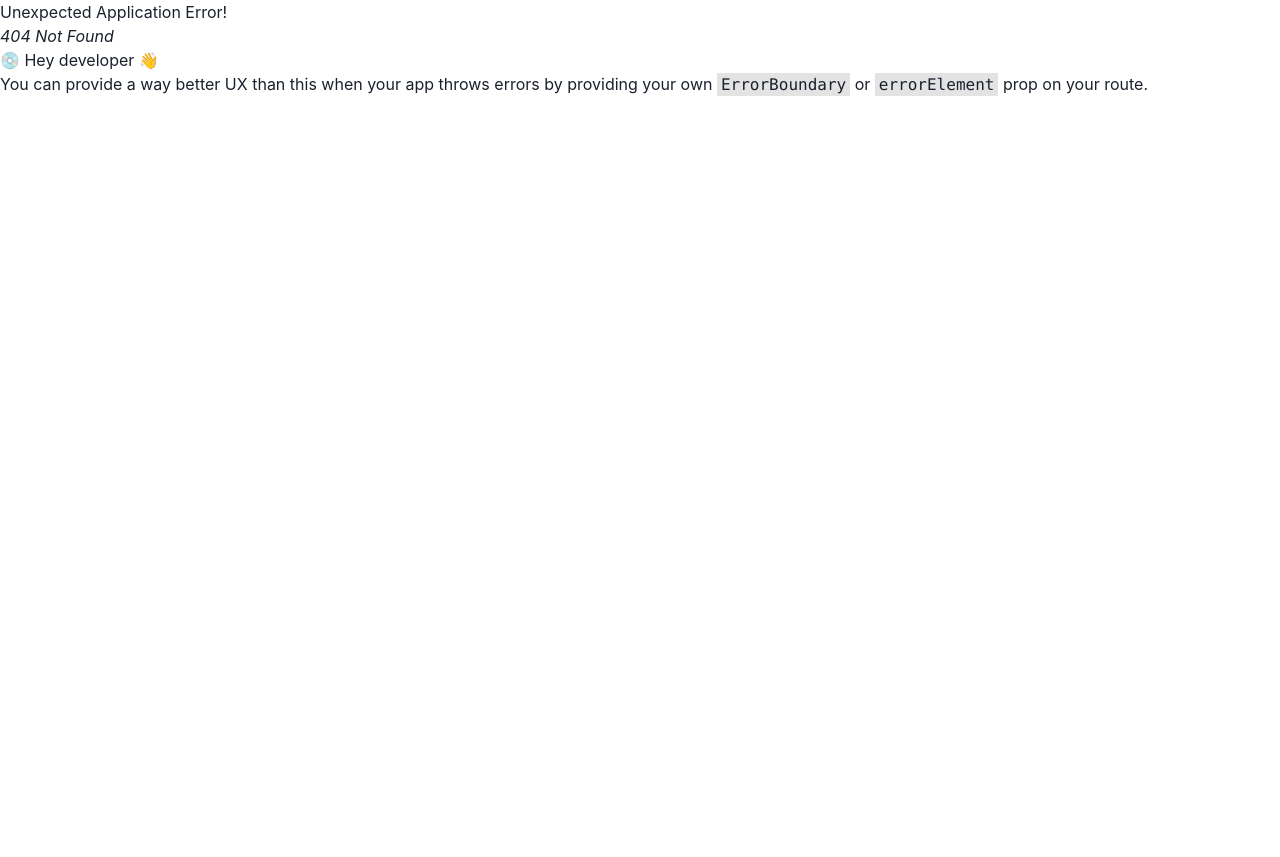
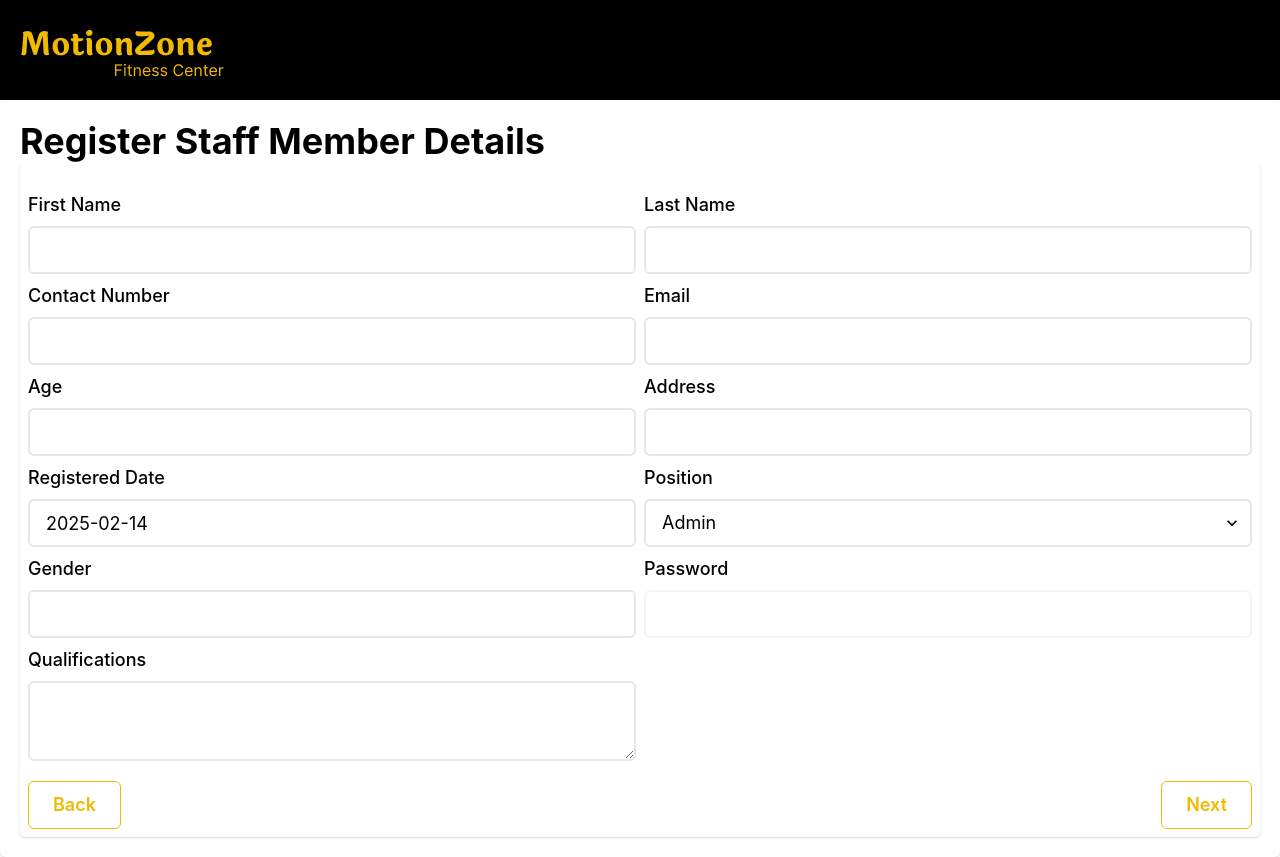
Before and after one commit to GymManagmentSystem/gym_admin_web_app, a React (Vite) app: page /staff/register in a window 1280 px wide. Before the commit this address had no page. Before the commit the page ends 800 px from the top, so only its background shows below. Built offline with nearby package versions, Linux system fonts and the light colour scheme.

Commit message:
adding register page

```diff
--- a/src/components/LoginCard.tsx
+++ b/src/components/LoginCard.tsx
@@ -117,7 +117,7 @@ const LoginCard = ({ onSubmit }: LoginCardProps) => {
                 variant="link"
                 {...forgotText}
                 alignSelf="flex-end"
-                onClick={() => navigate("/register")} // or any function to handle register action
+                onClick={() => navigate("/staff/register")} // or any function to handle register action
               >
                 Register
               </Button>
--- /dev/null
+++ b/src/components/RegisterHeading.tsx
@@ -0,0 +1,29 @@
+import { Box, HStack, Image, Text, VStack } from "@chakra-ui/react";
+import logo from "../assets/MotionZone.png";
+import profileLogo from "../assets/profile.png";
+import useAdminNameStore from "../store/useAdminNameStore";
+
+const RegisterHeading = () => {
+  return (
+    <>
+    <HStack
+      style={{ justifyContent: "flexStart", backgroundColor: "#000" }}
+      p={5}
+    >
+      <Image src={logo} />
+      <Box
+        style={{
+          display: "flex",
+          justifyContent: "space-between",
+          alignItems: "center",
+        }}
+        width={{ md: "20%", lg: "15%", xl: "15%" }}
+      >
+      </Box>
+    </HStack>
+  </>
+);
+
+}
+
+export default RegisterHeading
--- /dev/null
+++ b/src/pages/RegisterPage.tsx
@@ -0,0 +1,241 @@
+import {
+    Button,
+    Card,
+    FormControl,
+    FormErrorMessage,
+    FormLabel,
+    Heading,
+    HStack,
+    SimpleGrid,
+    Textarea,
+    useToast,
+  } from "@chakra-ui/react";
+  import TextInput from "../components/TextInput";
+  import { useNavigate } from "react-router-dom";
+  import { staffDataSchema } from "../components/StaffEditableForm";
+  import { z } from "zod";
+  import { useForm } from "react-hook-form";
+  import { zodResolver } from "@hookform/resolvers/zod";
+  import TextArea from "../components/TextArea";
+  import SelectFeild from "../components/Select";
+  import useAddStaffMember from "../hooks/useAddStaffMember";
+  import { useQueryClient } from "@tanstack/react-query";
+import RegisterHeading from "../components/RegisterHeading";
+
+
+  const addStaffSchema = staffDataSchema;
+
+  export type StaffAddFormData = z.infer<typeof addStaffSchema>;
+
+const RegisterPage = () => {
+
+
+    const responsiveButtonSize = { sm: "sm", md: "sm", lg: "md", xl: "lg" };
+    const navigation = useNavigate();
+    const addStaffMember = useAddStaffMember();
+    const toast = useToast();
+    const queryClient = useQueryClient();
+
+    const {
+      register,
+      handleSubmit,
+      watch,
+      formState: { errors },
+    } = useForm<StaffAddFormData>({
+      resolver: zodResolver(addStaffSchema),
+      defaultValues: {
+        registeredDate: new Date().toISOString().split("T")[0],
+      },
+    });
+
+    const onSubmitStaffMember = (data: StaffAddFormData) => {
+      addStaffMember.mutate(data, {
+        onSuccess: (data) => {
+          toast({
+            title: "User Added Successful!",
+            description: "User Added Successfully",
+            status: "success",
+            duration: 3000,
+            isClosable: true,
+            position: "top-right",
+            colorScheme: "yellow",
+          });
+          queryClient.invalidateQueries(["staffMemberTableDetails"]);
+        },
+        onError: (error) => {
+          toast({
+            title: "Error!",
+            description:
+              error instanceof Error ? error.message : "unexpected error",
+            status: "error",
+            duration: 3000,
+            isClosable: true,
+            position: "top-right",
+            colorScheme: "red",
+          });
+        },
+      });
+      console.log(data);
+    };
+
+    const selectedPosition = watch("position");
+
+
+
+  return (
+    <>
+    <RegisterHeading/>
+    <Card
+      backgroundColor="#fff"
+      variant="elevated"
+      padding={5}
+      height="100%"
+      overflow="auto"
+      sx={{
+        "::-webkit-scrollbar": {
+          display: "none",
+        },
+      }}
+    >
+
+      <Heading color="#000" size={{ sm: "md", md: "lg", xl: "xl" }}>
+        Register Staff Member Details
+      </Heading>
+      <Card backgroundColor="#fff" variant="elevated" padding={2}>
+        <form onSubmit={handleSubmit(onSubmitStaffMember)}>
+          <SimpleGrid
+            width="100%"
+            mt={5}
+            gap={2}
+            columns={{ sm: 1, md: 2, lg: 2, xl: 2 }}
+          >
+            <TextInput
+              textInputTitle="First Name"
+              name="firstName"
+              register={register}
+              errors={errors.firstName}
+              inputType="string"
+              formType="addForm"
+            />
+            <TextInput
+              textInputTitle="Last Name"
+              name="lastName"
+              register={register}
+              errors={errors.lastName}
+              inputType="string"
+              formType="addForm"
+            />
+
+            <TextInput
+              textInputTitle="Contact Number"
+              name="contactNumber"
+              register={register}
+              errors={errors.contactNumber}
+              inputType="string"
+              formType="addForm"
+            />
+            <TextInput
+              textInputTitle="Email"
+              name="email"
+              register={register}
+              errors={errors.email}
+              inputType="string"
+              formType="addForm"
+            />
+
+            <TextInput
+              textInputTitle="Age"
+              name="age"
+              register={register}
+              errors={errors.age}
+              inputType="number"
+              formType="addForm"
+            />
+
+            <TextInput
+              textInputTitle="Address"
+              name="address"
+              register={register}
+              errors={errors.address}
+              inputType="string"
+              formType="addForm"
+            />
+
+            <TextInput
+              textInputTitle="Registered Date"
+              name="registeredDate"
+              register={register}
+              errors={errors.registeredDate}
+              inputType="string"
+              formType="addForm"
+            />
+
+            <SelectFeild
+              selectArray={["Admin"]}
+              textInputTitle="Position"
+              name="position"
+              register={register}
+              errors={errors.position}
+              formType="addForm"
+            />
+
+            <TextInput
+              textInputTitle="Gender"
+              name="gender"
+              register={register}
+              errors={errors.gender}
+              inputType="string"
+              formType="addForm"
+            />
+
+            <TextInput
+              textInputTitle="Password"
+              name="password"
+              register={register}
+              errors={errors.password}
+              inputType="password"
+              formType="addForm"
+              isEditEnabled={selectedPosition == "Admin" ? false : true}
+            />
+
+            <TextArea
+              textInputTitle="Qualifications"
+              name="qualifications"
+              register={register}
+              errors={errors.qualifications}
+              formType="addForm"
+            />
+          </SimpleGrid>
+
+          <HStack justifyContent="space-between" mt={5}>
+            <Button
+              variant="outline"
+              color="#F1B900"
+              borderColor="#F1B900"
+              padding={5}
+              size={responsiveButtonSize}
+              _hover={{ backgroundColor: "#F1B900", color: "#fff" }}
+              onClick={() => navigation("/")}
+            >
+              Back
+            </Button>
+            <Button
+              variant="outline"
+              color="#F1B900"
+              borderColor="#F1B900"
+              padding={5}
+              size={responsiveButtonSize}
+              _hover={{ backgroundColor: "#F1B900", color: "#fff" }}
+              type="submit"
+            >
+              Next
+            </Button>
+          </HStack>
+        </form>
+      </Card>
+    </Card>
+    </>
+  )
+}
+
+export default RegisterPage
--- a/src/routes.tsx
+++ b/src/routes.tsx
@@ -20,12 +20,17 @@ import PackagesPage from "./pages/PackagesPage";
 import AddPackagePage from "./pages/AddPackagePage";
 import PaymentHistoryPage from "./pages/PaymentHistoryPage";
 import PaymentsPage from "./pages/PaymentsPage";
+import RegisterPage from "./pages/RegisterPage";
 
 const routes = createBrowserRouter([
   {
     path: "/",
     element: <Login />, // LoginPage as the default entry point
     index: true,
+  },
+  {
+    path:"/staff/register",
+    element:<RegisterPage/>
   },
 
   {
```
